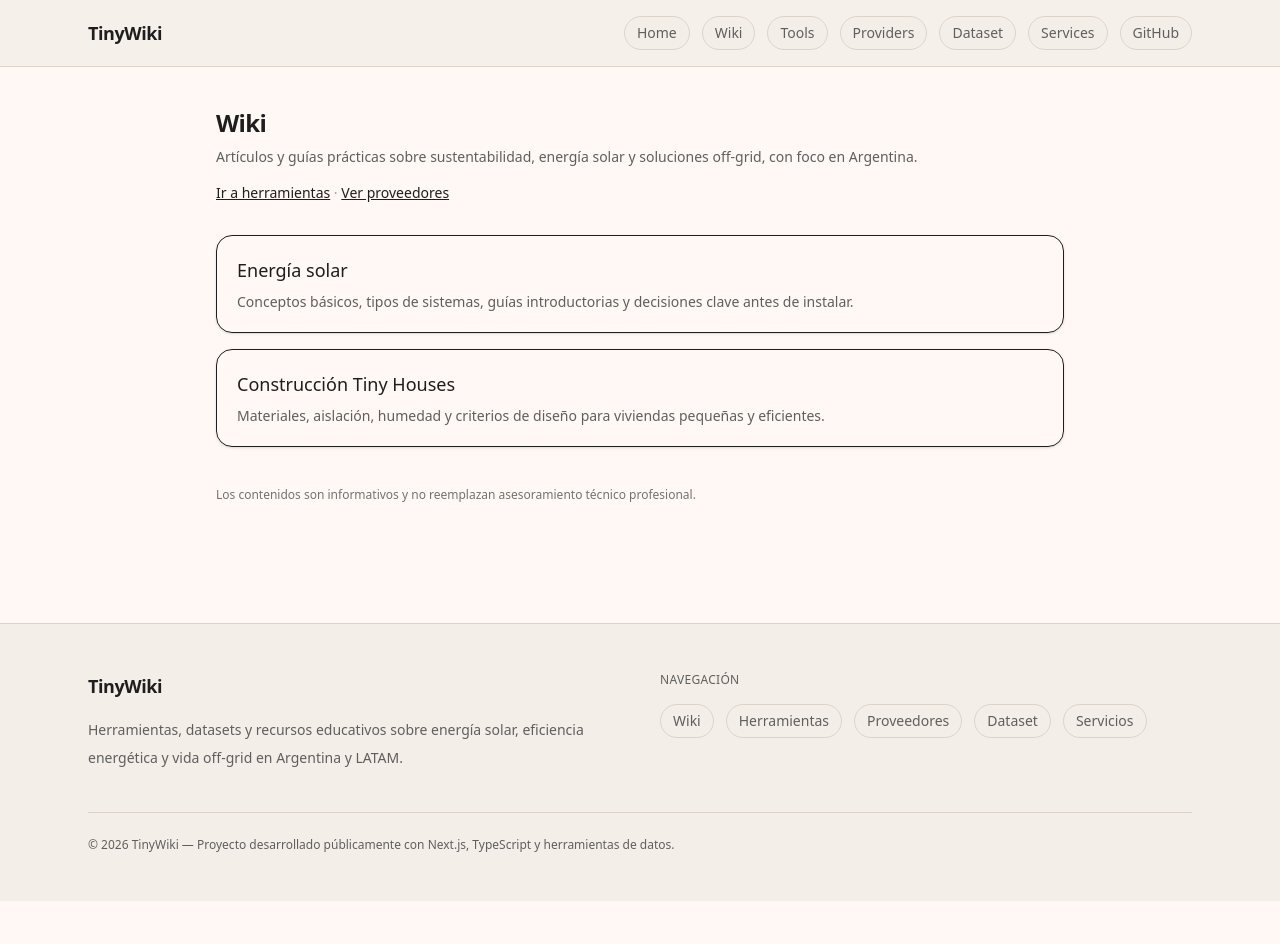
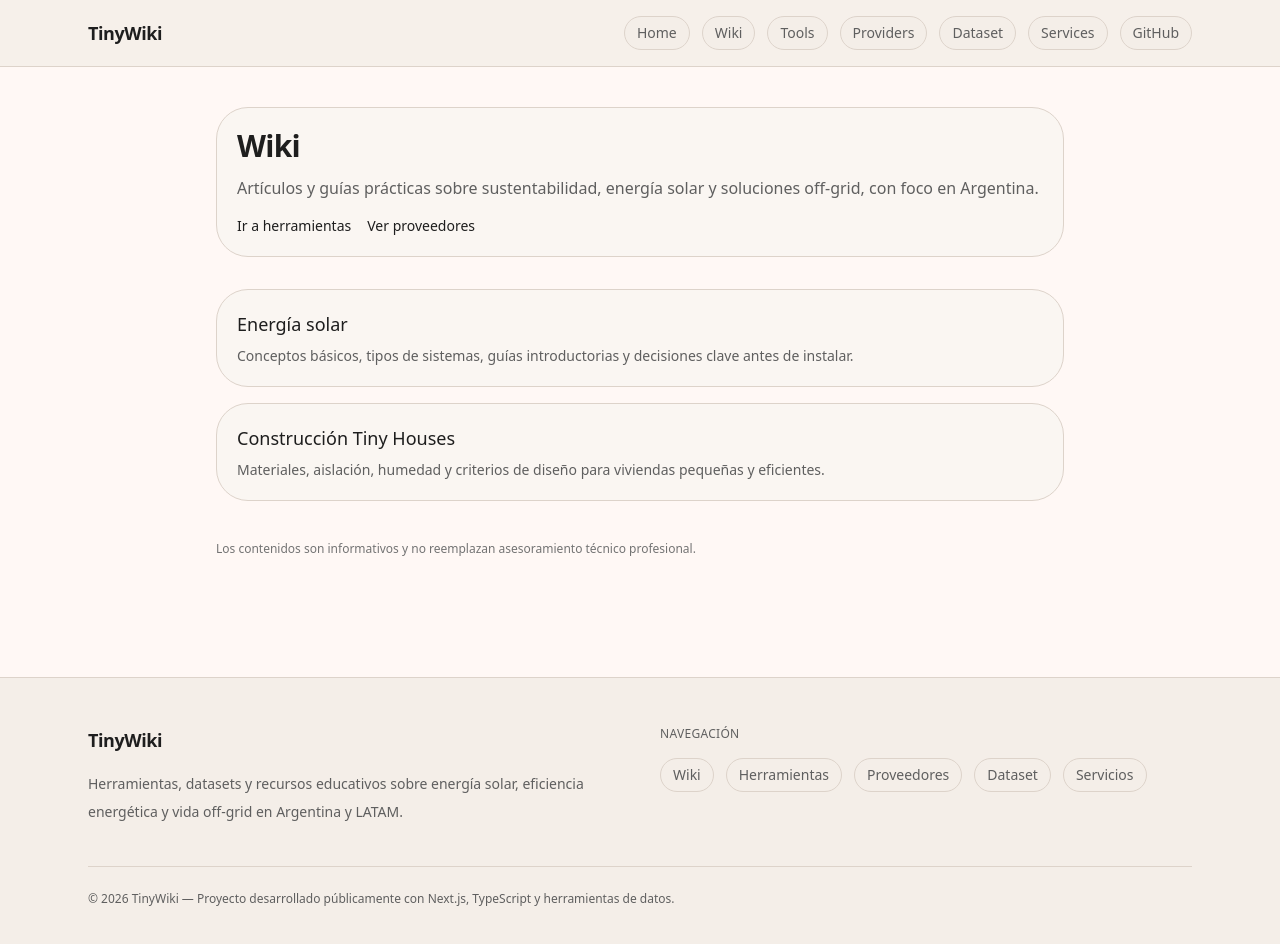
Before and after one commit to dochronos/tinywiki, a Next.js app in the folder apps/web/: page /wiki in a window 1280 px wide. Shown: the top 944 px of the page. Before the commit the page ends 901 px from the top, so only its background shows below. Built offline with nearby package versions, Linux system fonts and the light colour scheme.

Commit message:
feat(wiki): refresh wiki and article experience

```diff
--- a/apps/web/src/app/wiki/[slug]/page.tsx
+++ b/apps/web/src/app/wiki/[slug]/page.tsx
@@ -5,6 +5,8 @@ import { notFound } from "next/navigation";
 import type { Metadata } from "next";
 import { MDXRemote } from "next-mdx-remote/rsc";
 import { getAllWikiSlugs } from "@/lib/wiki";
+import Link from "next/link";
+import { Card } from "@/components/ui/card";
 
 const WIKI_DIR = path.join(process.cwd(), "src", "content", "wiki");
 
@@ -71,9 +73,30 @@ export default async function WikiArticlePage({ params }: Props) {
         dangerouslySetInnerHTML={{ __html: JSON.stringify(jsonLd) }}
       />
 
-      <article className="prose max-w-none">
-        <MDXRemote source={content} />
-      </article>
+      <>
+        <Card className="mb-8 bg-surface">
+          <Link
+            href="/wiki"
+            className="text-sm text-text-secondary hover:underline"
+          >
+            ← Volver a Wiki
+          </Link>
+
+          <h1 className="mt-4 text-4xl font-semibold tracking-tight">
+            {title}
+          </h1>
+
+          {lastUpdated && (
+            <p className="mt-2 text-sm text-text-secondary">
+              Actualizado: {lastUpdated}
+            </p>
+          )}
+        </Card>
+
+        <article className="prose max-w-none">
+          <MDXRemote source={content} />
+        </article>
+      </>
     </main>
   );
 }
--- a/apps/web/src/app/wiki/page.tsx
+++ b/apps/web/src/app/wiki/page.tsx
@@ -1,4 +1,5 @@
 import Link from "next/link";
+import { Card } from "@/components/ui/card";
 
 export const metadata = {
   title: "Wiki de sustentabilidad y energía solar en Argentina | TinyWiki",
@@ -24,22 +25,25 @@ export default function WikiPage() {
 
   return (
     <main className="mx-auto max-w-4xl px-6 py-10">
-      <header className="space-y-2">
-        <h1 className="text-2xl font-semibold tracking-tight">Wiki</h1>
-        <p className="text-sm text-text-secondary">
+      <header>
+        <Card className="bg-surface">
+          <h1 className="text-3xl font-semibold tracking-tight">Wiki</h1>
+
+          <p className="mt-3 text-text-secondary">
             Artículos y guías prácticas sobre sustentabilidad, energía solar y
             soluciones off-grid, con foco en Argentina.
           </p>
 
-        <div className="pt-2 text-sm">
-          <Link href="/tools" className="underline">
+          <div className="mt-4 flex flex-wrap gap-4 text-sm">
+            <Link href="/tools" className="font-medium hover:underline">
               Ir a herramientas
             </Link>
-          <span className="text-neutral-400"> · </span>
-          <Link href="/providers" className="underline">
+
+            <Link href="/providers" className="font-medium hover:underline">
               Ver proveedores
             </Link>
           </div>
+        </Card>
       </header>
 
       <section className="mt-8 grid gap-4">
@@ -47,10 +51,14 @@ export default function WikiPage() {
           <Link
             key={t.title}
             href={t.href}
-            className="block rounded-2xl border p-5 shadow-sm hover:bg-neutral-50"
+            className="transition-opacity hover:opacity-90"
           >
+            <Card>
               <h2 className="text-lg font-medium">{t.title}</h2>
-            <p className="mt-2 text-sm text-text-secondary">{t.description}</p>
+              <p className="mt-2 text-sm text-text-secondary">
+                {t.description}
+              </p>
+            </Card>
           </Link>
         ))}
       </section>
```
Also changed, not shown: 1 other file (tests, documents, lock files or other folders). Lines whose indentation alone changed are shown as unchanged.
